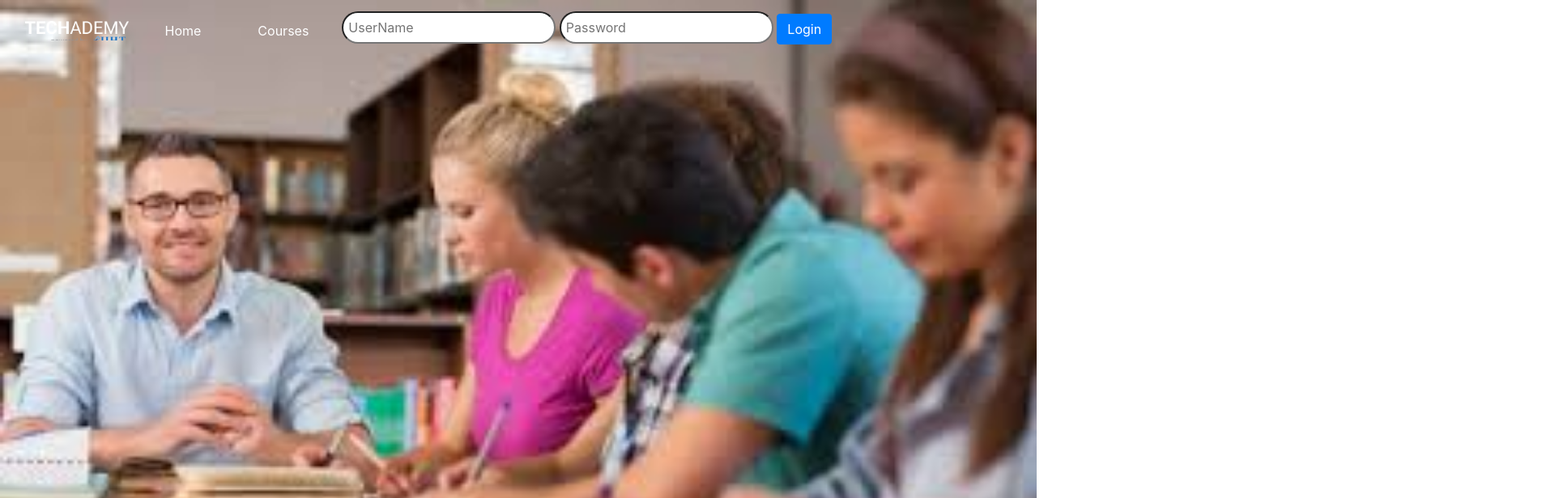
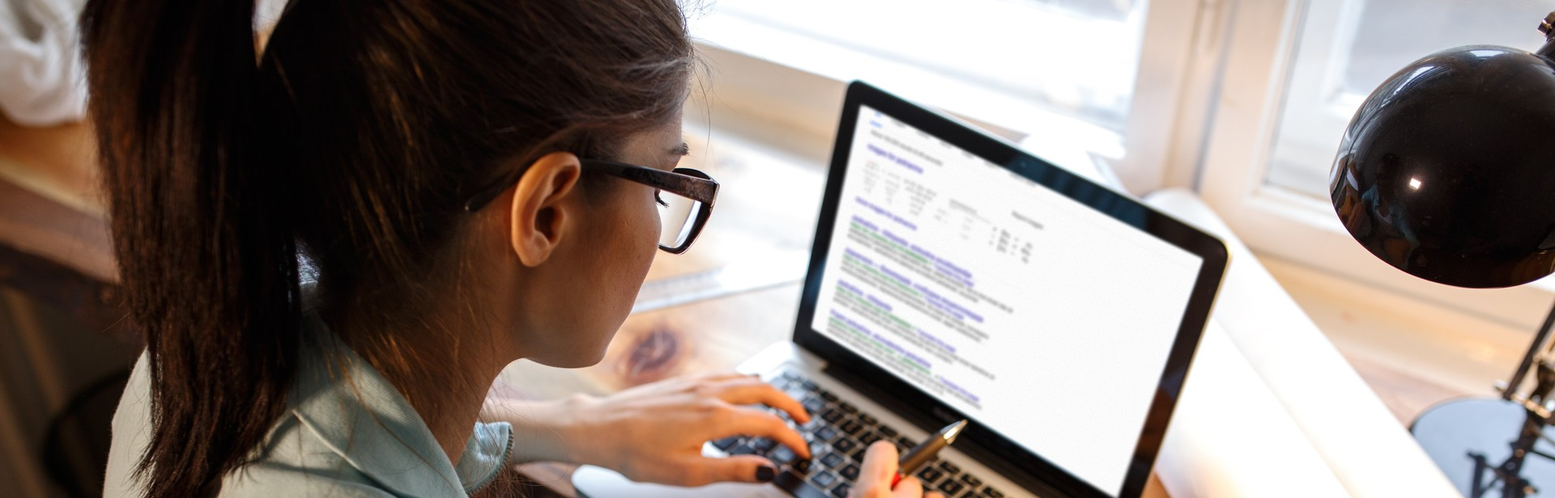
Before and after one commit to nandeeshasb/LMSTechademy, a website: page dest/index.html in a window 1280 px wide. Shown: the top 616 px of the page at 81% size, 1920 px wide, since content can reach past the window. Drawn offline with Linux system fonts and the light colour scheme.

Commit message:
created new page

```diff
--- a/dest/css/application.css
+++ b/dest/css/application.css
@@ -1,28 +1,3 @@
-body {
-	display: block;
-	background-image: url("../img/course-user.jpg");
-	background-size: 100%;
-	background-repeat: no-repeat;
+section {
+	width: 100%;
 }
-.techademy {
-	background-image: url("../img/techademy.png");
-	background-repeat: no-repeat;
-	display: block;
-	background-size: 100%;
-	padding-top: -10px;
-	color: transparent;
-}
-.navbar .navbar-nav .nav-item .nav-link{
-	margin-left: 20px;
-	padding: 0px 25px;
-	color: #fff;
-
-}
-.form-group {
-	margin-left: 100px;
-}
-.form-group, input {
-	margin: 0 10px;
-	padding: 6px;
-	border-radius: 50px;
-}
--- a/dest/index.html
+++ b/dest/index.html
@@ -3,38 +3,18 @@
 	<head>
 		<title>Techademy Projects</title>
 		<link rel="stylesheet" type="text/css" href="css/application.css">
+		<link rel="stylesheet" type="text/css" href="css/mediaquery.css">
 		<link rel="stylesheet" type="text/css" href="css/bootstrap.css">
 		<link rel="stylesheet" type="text/css" href="css/bootstrap.min.css">
 	</head>
 <body>
-	<header>
-		<div class="container-fluid">
-			<nav class="navbar navbar-expand">
-				<ul class="navbar-nav">
-					<h5 class="techademy">TECHADEMY</h5>
-					<li class="nav-item">
-						<a href="#" class="nav-link">
-							Home
-						</a>
-					</li>
-					<li class="nav-item">
-						<a href="#" class="nav-link">
-							Courses
-						</a>
-					</li>
+	<section>
+		<div>
+			<img src="../img/learn-lang.jpg"/>
+		</div>
 
-				</ul>
-				<form action="#">
-					<div class="form-group">
-						<input type="text" name="name" placeholder="UserName">
-						<input type="password" name="Password" placeholder="Password">
-						<button type="submit" class="btn btn-primary">Login</button>
-					</div>
-				</form>
-
-			</nav>
-		</div>
-	</header>
+	</section>
+	<!--javascript start-->
 	<script type="text/javascript" href="js/application.js"></script>
 	<script type="text/javascript" href="js/bootstrap.js"></script>
 	<script type="text/javascript" href="js/jquery.js"></script>
--- a/src/css/application.css
+++ b/src/css/application.css
@@ -1,28 +1,3 @@
-body {
-	display: block;
-	background-image: url("../img/course-user.jpg");
-	background-size: 100%;
-	background-repeat: no-repeat;
+section {
+	width: 100%;
 }
-.techademy {
-	background-image: url("../img/techademy.png");
-	background-repeat: no-repeat;
-	display: block;
-	background-size: 100%;
-	padding-top: -10px;
-	color: transparent;
-}
-.navbar .navbar-nav .nav-item .nav-link{
-	margin-left: 20px;
-	padding: 0px 25px;
-	color: #fff;
-
-}
-.form-group {
-	margin-left: 100px;
-}
-.form-group, input {
-	margin: 0 10px;
-	padding: 6px;
-	border-radius: 50px;
-}
```
Also changed, not shown: src/views/index.html (+7 -27 lines), dest/img/column-left1.jpg (added), dest/img/course-user.jpg (deleted), dest/img/learn-lang.jpg (added), dest/img/learn-user.jpg (added), src/img/column-left1.jpg (added), src/img/course-user.jpg (deleted), src/img/learn-lang.jpg (added), src/img/learn-user.jpg (added).
